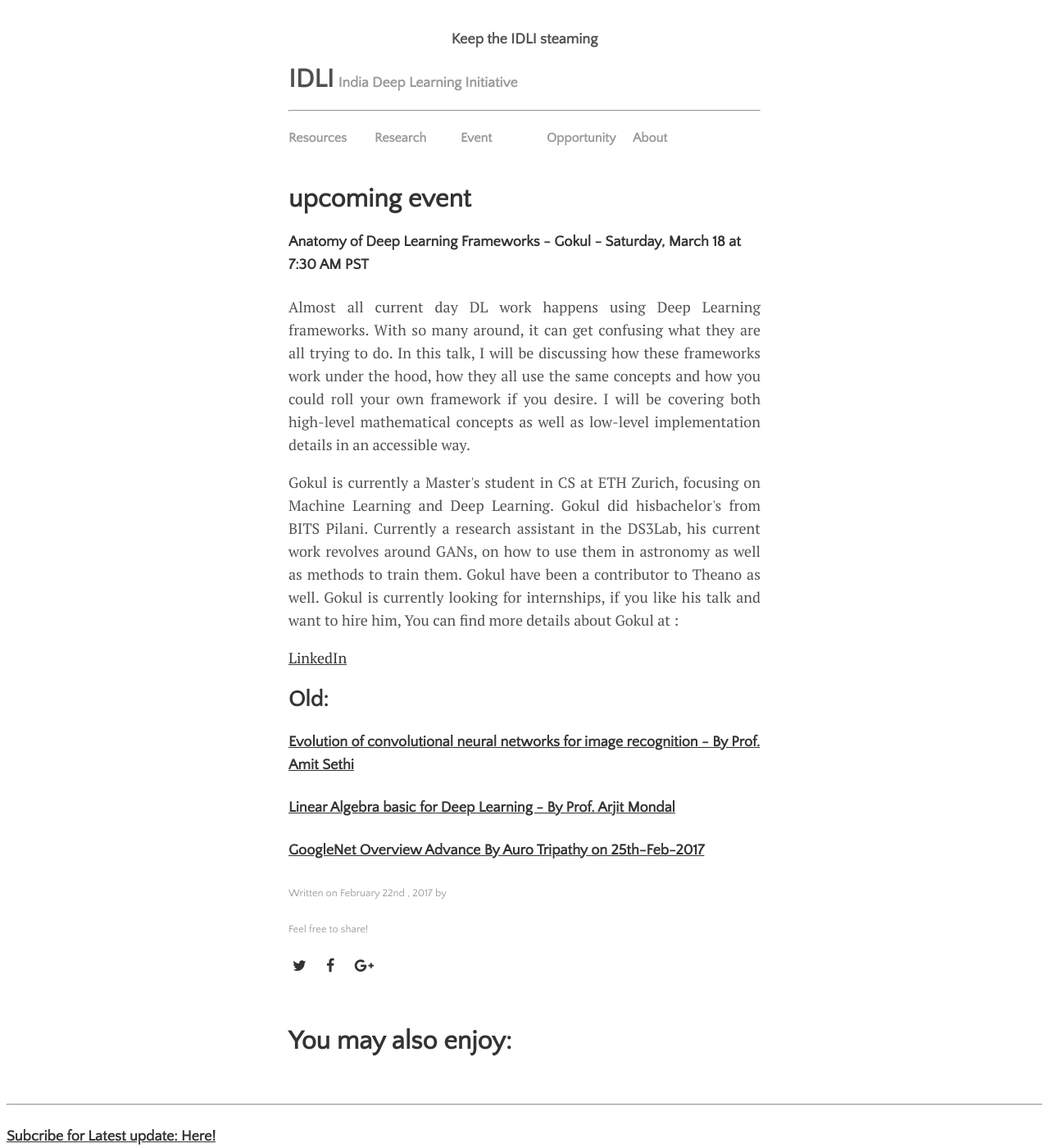
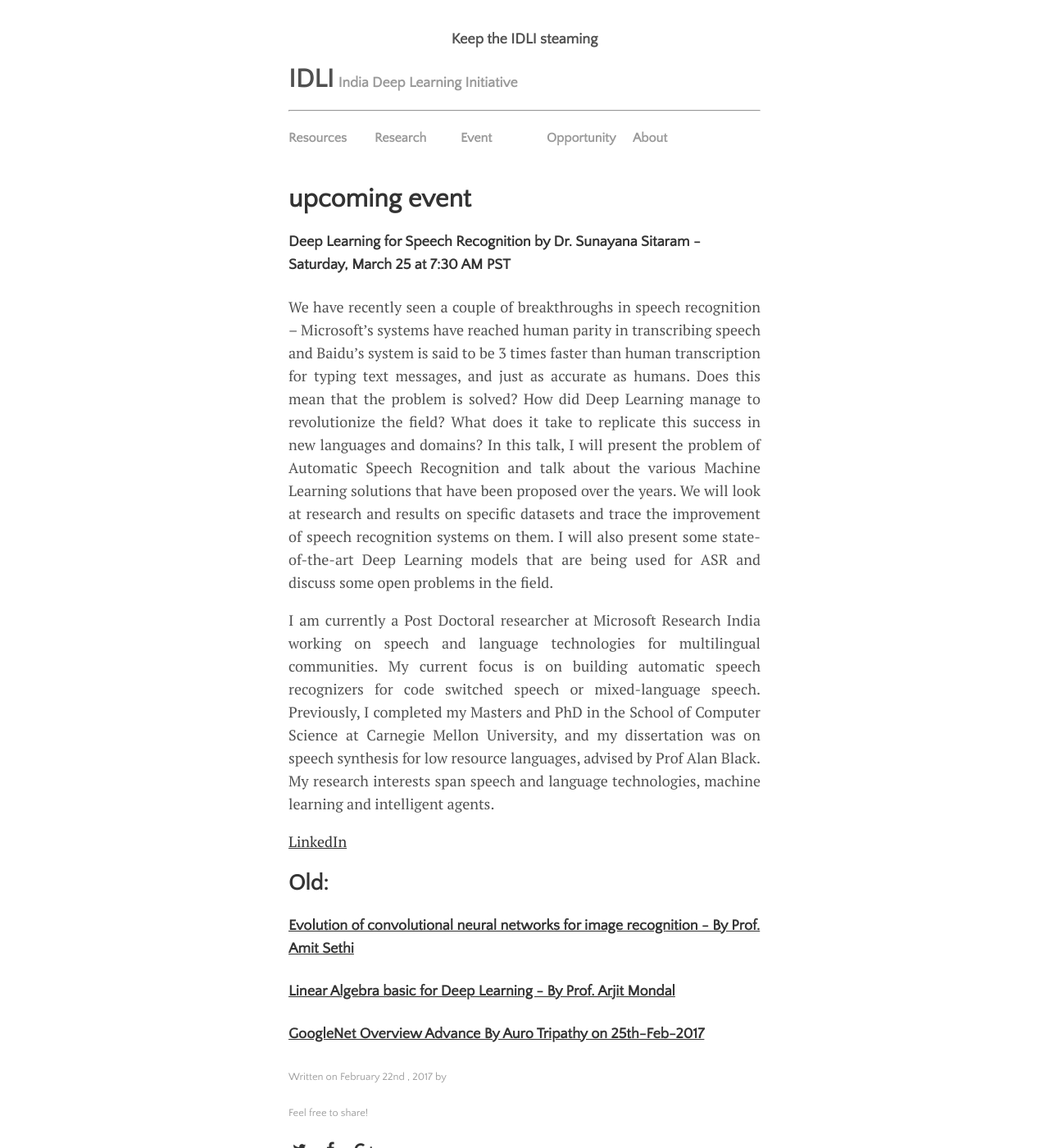
Before and after one commit to IndiaDeepLearningInitiative-IDLI/IndiaDeepLearningInitiative-IDLI.github.io, a Jekyll site: the page built from _upcomming/2017-02-22-Upcomming events.md, in a window 1280 px wide and 1400 px high. Shown: the whole window at 82% size. Built offline with Jekyll 4.4.1, drawn with Linux system fonts in a browser that asks for light colours; nearby versions of some CDN libraries; comment, search, counter and statistics services are not loaded.

Commit message:
Update 2017-02-22-Upcomming events.md

```diff
--- a/_upcomming/2017-02-22-Upcomming events.md
+++ b/_upcomming/2017-02-22-Upcomming events.md
@@ -3,11 +3,11 @@ layout: post
 title: upcoming event
 ---
 
-#### Anatomy of Deep Learning Frameworks - Gokul - Saturday, March 18 at 7:30 AM PST
+#### Deep Learning for Speech Recognition by Dr. Sunayana Sitaram - Saturday, March 25 at 7:30 AM PST
 
-<p style="text-align: justify;">Almost all current day DL work happens using Deep Learning frameworks. With so many around, it can get confusing what they are all trying to do. In this talk, I will be discussing how these frameworks work under the hood, how they all use the same concepts and how you could roll your own framework if you desire. I will be covering both high-level mathematical concepts as well as low-level implementation details in an accessible way.</p>
+<p style="text-align: justify;">We have recently seen a couple of breakthroughs in speech recognition – Microsoft’s systems have reached human parity in transcribing speech and Baidu’s system is said to be 3 times faster than human transcription for typing text messages, and just as accurate as humans. Does this mean that the problem is solved? How did Deep Learning manage to revolutionize the field? What does it take to replicate this success in new languages and domains? In this talk, I will present the problem of Automatic Speech Recognition and talk about the various Machine Learning solutions that have been proposed over the years. We will look at research and results on specific datasets and trace the improvement of speech recognition systems on them. I will also present some state-of-the-art Deep Learning models that are being used for ASR and discuss some open problems in the field.</p>
 
-<p style="text-align: justify;">Gokul is currently a Master's student in CS at ETH Zurich, focusing on Machine Learning and Deep Learning. Gokul did hisbachelor's from BITS Pilani. Currently a research assistant in the DS3Lab, his current work revolves around GANs, on how to use them in astronomy as well as methods to train them. Gokul have been a contributor to Theano as well. Gokul is currently looking for internships, if you like his talk and want to hire him, You can find more details about Gokul at :</p> [LinkedIn]( https://www.linkedin.com/in/sgokula/)
+<p style="text-align: justify;">I am currently a Post Doctoral researcher at Microsoft Research India working on speech and language technologies for multilingual communities. My current focus is on building automatic speech recognizers for code switched speech or mixed-language speech. Previously, I completed my Masters and PhD in the School of Computer Science at Carnegie Mellon University, and my dissertation was on speech synthesis for low resource languages, advised by Prof Alan Black. My research interests span speech and language technologies, machine learning and intelligent agents.</p> [LinkedIn]()
 
 
 
```
